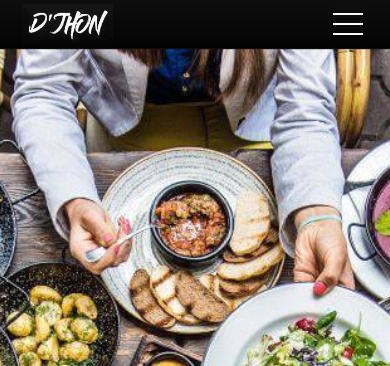
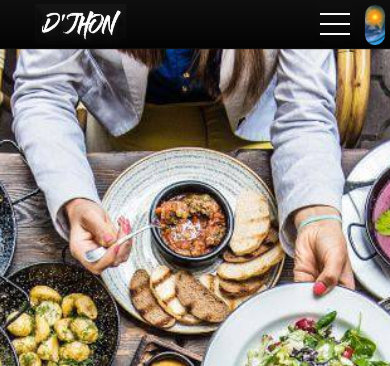
Before and after one commit to gabrielrios27/Djhon-restaurante-Rios-D-Amico, a plain HTML site: page index.html in a window 390 px wide. Shown: the top 366 px of the page. Drawn offline with nearby package versions, Linux system fonts and the light colour scheme.

Commit message:
boton dark listo en mobile

```diff
--- a/scss/components/_boton-dark-mode.scss
+++ b/scss/components/_boton-dark-mode.scss
@@ -16,7 +16,14 @@
 	overflow: hidden;
 	@include prefijos-transition($transition-dark);
 	@media (max-width: 768px) {
-		display: none;
+		background-color: rgb(32, 148, 226);
+		box-shadow: 0 0 2px rgb(27, 27, 27);
+		width: 40px;
+		height: 20px;
+		border-radius: 20px;
+		top: 15px;
+		right: -5px;
+		@include prefijos-transform(rotate(90deg));
 	}
 }
 .boton-dark-mode::after {
@@ -31,6 +38,10 @@
 	@include prefijos-transition($transition-dark);
 	top: -2px;
 	right: 0px;
+	@media (max-width: 768px) {
+		left: 0px;
+		@include prefijos-filter(drop-shadow(0 1px 2px rgba(255, 196, 0, 0.822)));
+	}
 }
 .boton-dark-mode::before {
 	content: '';
@@ -44,14 +55,77 @@
 	top: 0;
 	right: -30px;
 	@include prefijos-transition($transition-dark);
+	@media (max-width: 768px) {
+		right: -20px;
+	}
 }
 #dark-mode:checked ~ .boton-dark-mode {
 	background-image: url(../imagenes/mitad-noche.png);
+	@media (max-width: 768px) {
+		background-color: rgb(2, 5, 46);
+	}
 }
 #dark-mode:checked ~ .boton-dark-mode::after {
 	@include prefijos-transform(translateX(10px));
 	opacity: 0;
+	@media (max-width: 768px) {
+		@include prefijos-transform(translateX(-25px));
+	}
 }
 #dark-mode:checked ~ .boton-dark-mode::before {
 	@include prefijos-transform(translateX(-29px));
+	@media (max-width: 768px) {
+		@include prefijos-transform(translateX(-21px));
+	}
 }
+// ---------------
+
+// .boton-dark-mode {
+// 	position: fixed;
+// 	background-color: rgb(242, 248, 250);
+// 	box-shadow: 0 0 2px rgb(27, 27, 27);
+// 	width: 40px;
+// 	height: 20px;
+// 	border-radius: 20px;
+// 	top: 3.58em;
+// 	right: 5px;
+// 	cursor: pointer;
+// 	z-index: 80;
+// 	overflow: hidden;
+// 	@include prefijos-transition($transition-dark);
+// }
+// .boton-dark-mode::after {
+// 	content: '';
+// 	width: 24px;
+// 	height: 24px;
+// 	background-image: url(../imagenes/sol.png);
+// 	@include prefijos-filter(drop-shadow(0 3px 6px rgba(255, 196, 0, 0.822)));
+// 	background-size: contain;
+// 	position: absolute;
+// 	box-sizing: border-box;
+// 	@include prefijos-transition($transition-dark);
+// 	top: -2px;
+// 	left: 0px;
+// }
+// .boton-dark-mode::before {
+// 	content: '';
+// 	width: 20px;
+// 	height: 20px;
+// 	background-image: url(../imagenes/luna.png);
+// 	@include prefijos-filter(drop-shadow(0 2px 6px rgba(240, 235, 219, 0.7)));
+// 	background-size: contain;
+// 	position: absolute;
+// 	box-sizing: border-box;
+// 	top: 0;
+// 	right: -20px;
+// 	@include prefijos-transition($transition-dark);
+// }
+// #dark-mode:checked ~ .boton-dark-mode {
+// 	background-color: rgb(2, 5, 46);
+// }
+// #dark-mode:checked ~ .boton-dark-mode::after {
+// 	@include prefijos-transform(translateX(-25px));
+// }
+// #dark-mode:checked ~ .boton-dark-mode::before {
+// 	@include prefijos-transform(translateX(-21px));
+// }
--- a/scss/layout/_header.scss
+++ b/scss/layout/_header.scss
@@ -6,7 +6,7 @@
 	display: flex;
 	justify-content: space-between;
 	align-items: center;
-	padding: 0 1.5625em;
+	padding: 0 2.5em;
 	position: fixed;
 	top: 0;
 	left: 0;
```
Also changed, not shown: css/style.css, 1 other file.
